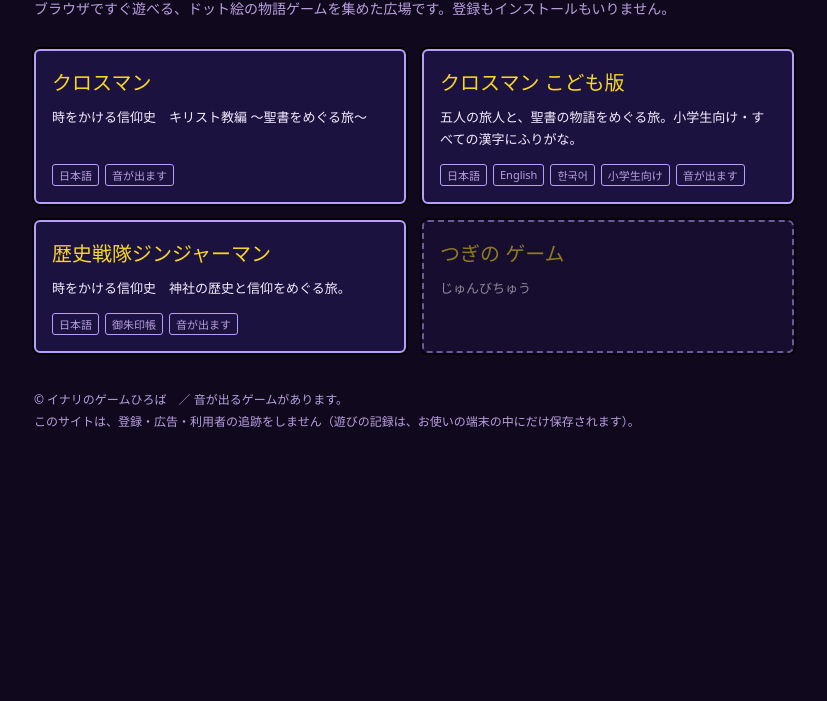
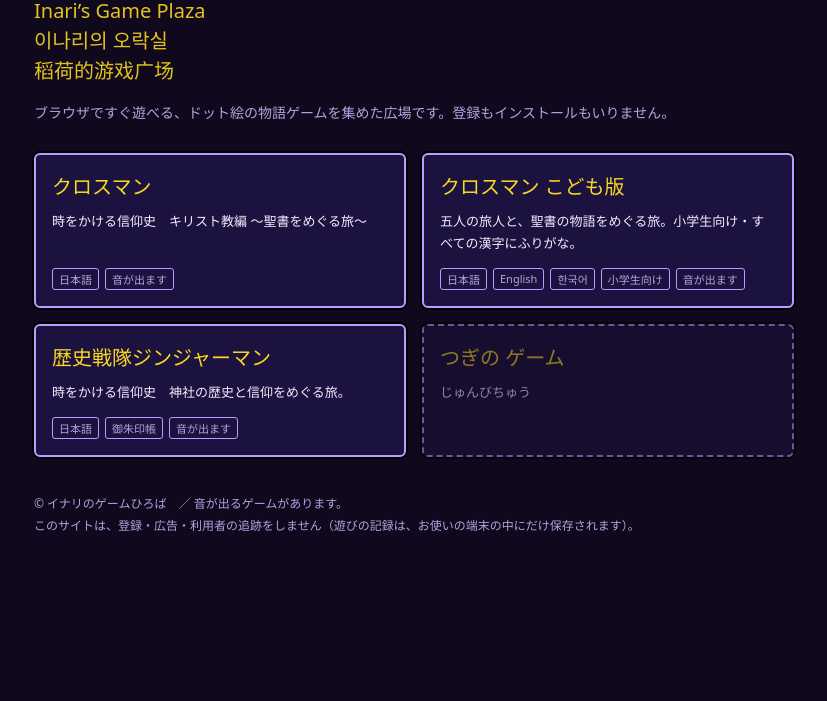
Before and after one commit to inari-super/game-plaza, a plain HTML site: page index.html in a window 1280 px wide. Shown: the part 99-800 px from the top of the page, without its empty margins (226-1053 px from the left). Drawn offline with Linux system fonts and the light colour scheme; a web font is replaced by a local one.

Commit message:
タイトルに英語・韓国語・中国語を追加
Co-Authored-By: Claude Sonnet 5.5 <noreply@anthropic.com>
Claude-Session: https://claude.ai/code/session_0193fHsUMYTuEDNveU6mzkSw

```diff
--- a/index.html
+++ b/index.html
@@ -3,8 +3,8 @@
 <head>
 <meta charset="utf-8">
 <meta name="viewport" content="width=device-width, initial-scale=1, viewport-fit=cover">
-<title>イナリのゲームひろば</title>
-<meta name="description" content="ブラウザですぐ遊べる、ドット絵の物語ゲーム集。">
+<title>イナリのゲームひろば / Inari’s Game Plaza / 이나리의 오락실 / 稻荷的游戏广场</title>
+<meta name="description" content="ブラウザですぐ遊べる、ドット絵の物語ゲーム集。Pixel-art story games in your browser. / 브라우저에서 바로 즐기는 도트 이야기 게임 / 在浏览器里就能玩的像素风故事游戏。">
 <link rel="preconnect" href="https://fonts.googleapis.com">
 <link rel="preconnect" href="https://fonts.gstatic.com" crossorigin>
 <link href="https://fonts.googleapis.com/css2?family=DotGothic16&display=swap" rel="stylesheet">
@@ -15,6 +15,8 @@ html,body{margin:0;background:var(--bg);color:var(--fg);font-family:"DotGothic16
 body{padding:28px max(16px,env(safe-area-inset-right,0px)) 40px max(16px,env(safe-area-inset-left,0px))}
 .w{max-width:760px;margin:0 auto}
 h1{margin:0 0 6px;font-size:clamp(28px,8vw,42px);color:var(--gold);font-weight:normal;text-shadow:3px 3px 0 #402080}
+.tt{color:var(--gold);font-size:clamp(16px,4.6vw,20px);line-height:1.5;opacity:.9}
+.tt[lang="zh-Hans"]{margin-bottom:14px}
 .lead{color:var(--dim);line-height:1.8;margin:0 0 28px;font-size:14px}
 .grid{display:grid;grid-template-columns:repeat(auto-fill,minmax(260px,1fr));gap:16px}
 .c{display:flex;flex-direction:column;background:var(--card);border:2px solid var(--line);border-radius:6px;padding:16px;color:inherit;text-decoration:none;box-shadow:0 0 0 2px #000}
@@ -30,6 +32,9 @@ footer{margin-top:36px;color:var(--dim);font-size:12px;line-height:1.8}
 <body>
 <div class="w">
 <h1>イナリのゲームひろば</h1>
+<div class="tt" lang="en">Inari’s Game Plaza</div>
+<div class="tt" lang="ko">이나리의 오락실</div>
+<div class="tt" lang="zh-Hans">稻荷的游戏广场</div>
 <p class="lead">ブラウザですぐ遊べる、ドット絵の物語ゲームを集めた広場です。登録もインストールもいりません。</p>
 <div class="grid">
 <a class="c" href="crossman/">
```
